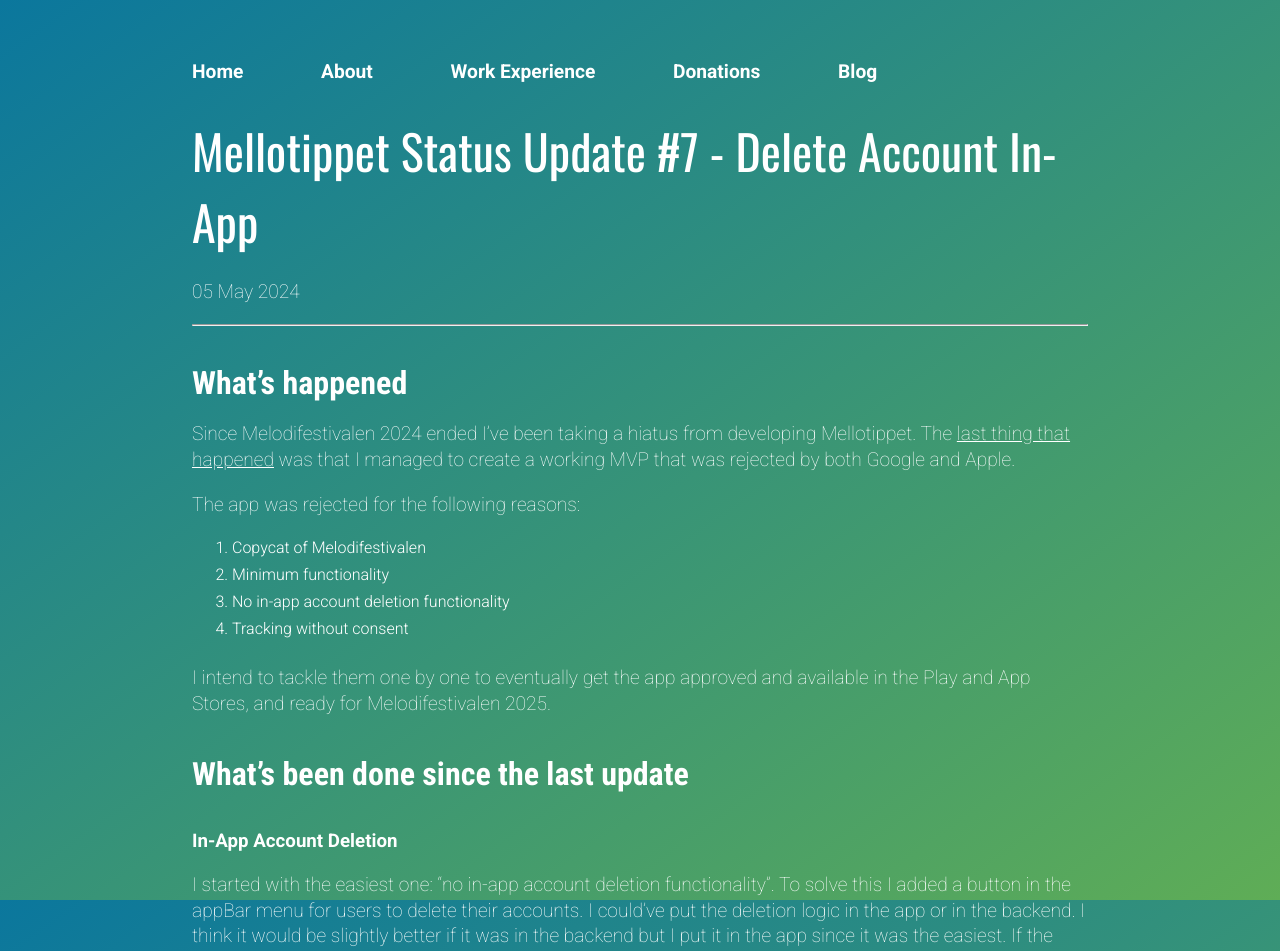
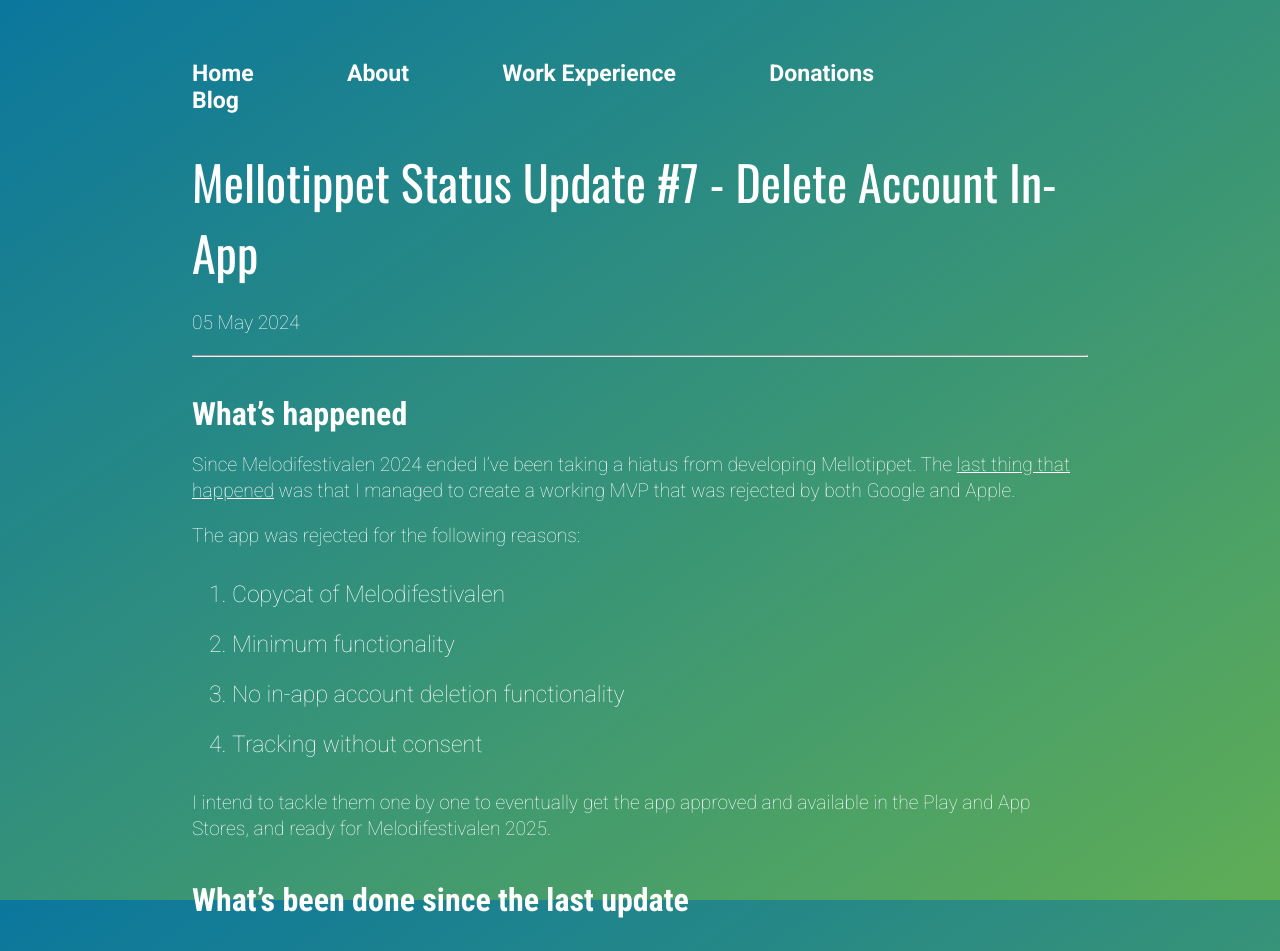
Before and after one commit to molundb/molundb.github.io, a Jekyll site: the page built from mellotippet-blog-posts/_posts/2024-05-05-mellotippet-status-update-7-delete-account.md, in a window 1280 px wide. Shown: the top 951 px of the page. Built offline with Jekyll 4.4.1, drawn with Linux system fonts in a browser that asks for light colours; nearby versions of some CDN libraries.

Commit message:
improve list css

```diff
--- a/_sass/main.scss
+++ b/_sass/main.scss
@@ -35,10 +35,21 @@
 footer ul li a img {
   margin-bottom: 40px;
 }
+ol,
+ul {
+  font-size: 1.2em;
+  margin-top: 32px;
+  margin-bottom: 32px;
+}
+ol ol,
+ul ul {
+  font-size: 1em;
+}
+ol li,
 ul li {
   margin-top: 1em;
   margin-bottom: 1em;
-  max-width: 720px;
+  font-weight: lighter;
 }
 a {
   text-decoration: underline;
@@ -59,9 +70,6 @@
 div.post h3 {
   margin-block-start: 2em;
 }
-div.post ol li {
-  padding-bottom: 8px;
-}
 div.post p {
   max-width: 100%;
 }
@@ -70,8 +78,8 @@
   max-width: 100%;
 }
 
-ul.posts li span{
-  display:inline-block;
+ul.posts li span {
+  display: inline-block;
   width: 110px;
   text-align: end;
 }
@@ -94,6 +102,11 @@
 
 footer {
   font-size: 0.8em;
+}
+
+.post ol li,
+.post ul li {
+  font-size: 1.2em;
 }
 
 ul.posts {
@@ -132,6 +145,22 @@
   font-size: 1.25em;
 }
 
+blockquote {
+  font-style: italic;
+  margin: 0 0;
+  overflow: hidden;
+  padding: 0 0 0 16px;
+  position: relative;
+}
+blockquote:before {
+  content: "";
+  border-left: 2px solid #575555;
+  position: absolute;
+  bottom: 14px;
+  top: 13px;
+  left: 0;
+}
+
 .current-menu-item {
   text-decoration: underline;
 }
```
